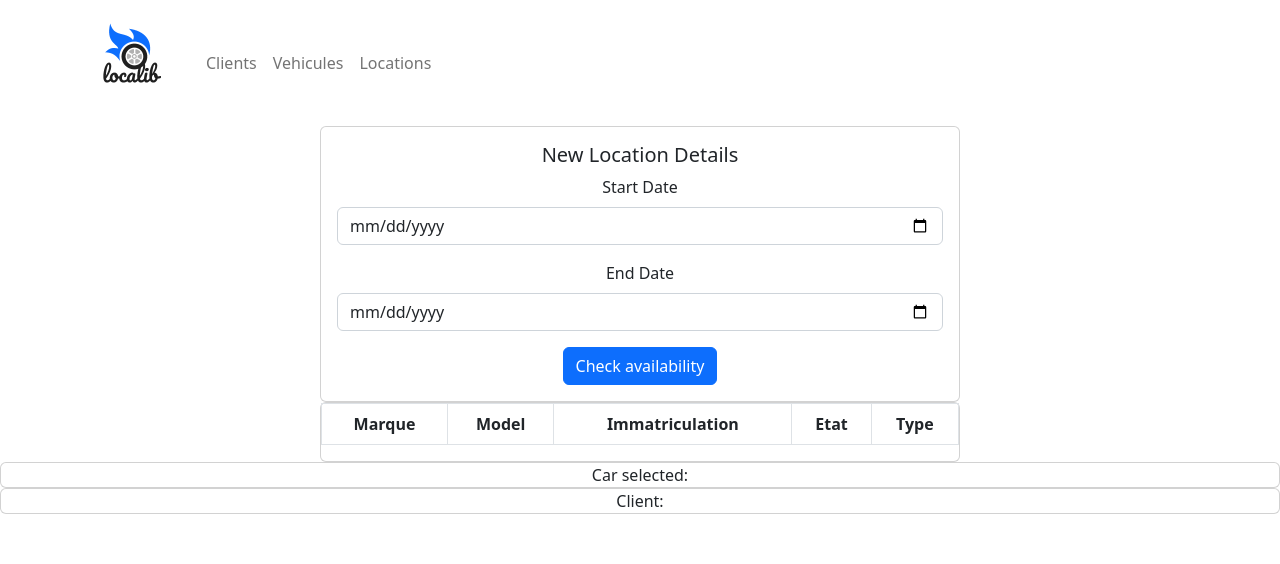
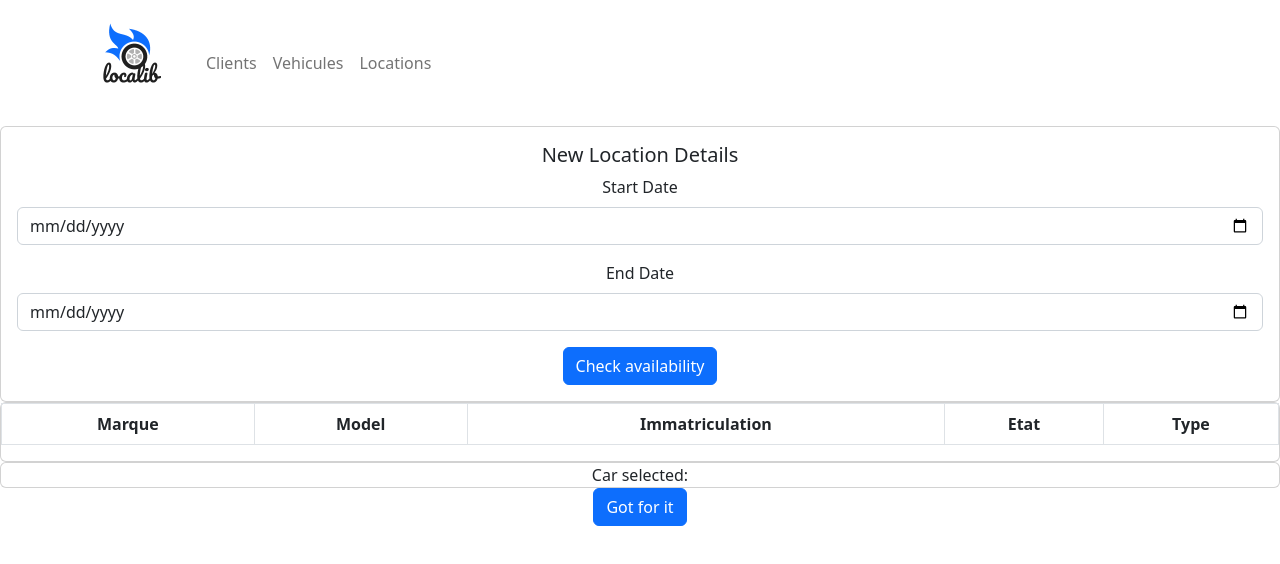
Before and after one commit to tintincita/localib-tp-mongo, a React (Create React App) app in the folder Front/: page /newLocation in a window 1280 px wide. Shown: the top 564 px of the page. Built offline with nearby package versions, Linux system fonts and the light colour scheme.

Commit message:
Feat: new location on its own page :boom:

```diff
--- a/Front/src/components/clients/form_client.js
+++ b/Front/src/components/clients/form_client.js
@@ -3,11 +3,10 @@ import Form from "react-bootstrap/Form";
 import Card from "react-bootstrap/Card";
 import React, { useEffect } from "react";
 import { deleteClient } from "../../services/client.services";
-import NewLocation from "./form_location_for_client";
 
 
-function ClientForm({handleSubmit, client, setClient, message, setMessage, clearForm }) {
-  useEffect (() => {}, [client, setClient])
+function ClientForm({ handleSubmit, client, setClient, message, setMessage, clearForm }) {
+  useEffect(() => { }, [client, setClient])
 
   const updateField = (field, value) => {
     let updatedField = {};
@@ -19,21 +18,24 @@ function ClientForm({handleSubmit, client, setClient, message, setMessage, clear
     clearForm()
   }
 
-  const handleNewLocation = () => {
-    e.preventDefault();
-  }
+  const urlForNewLocation = "/newLocation?"+client.id
+  console.log(urlForNewLocation);
 
   const handleDeleteClient = async () => {
     await deleteClient(client).then((message) => setMessage(message))
     clearForm()
   }
 
-  let deleteClientStyle = {display: "none"}
-  if(client.id) {
-    deleteClientStyle = {}
+  let clientLoadedStyle = { display: "none" }
+  if (client.id) {
+    clientLoadedStyle = {}
   }
 
   return (
+    <>
+      <Button variant="primary" size="lg" type="submit" href={urlForNewLocation} style={clientLoadedStyle}>
+        Book a Car
+      </Button>{' '}
       <Card className="mx-auto" style={{ width: "50%" }}>
         <Card.Body>
           <Card.Title>Client Details</Card.Title>
@@ -71,25 +73,23 @@ function ClientForm({handleSubmit, client, setClient, message, setMessage, clear
               value={client.phone}
               onChange={(e) => updateField("phone", e.target.value)}
             />
+
             <div className="d-grid gap-2">
               <Button variant="primary" size="lg" type="submit" onSubmit={handleSubmit}>
                 Update Client Details
               </Button>{' '}
-          <Button variant="primary" size="lg" type="submit" onSubmit={handleNewLocation} style={deleteClientStyle}>
-            Book a Car
-          </Button>{' '}
               <Button variant="primary" type="reset" onClick={handleClearForm}>
                 Clear Form
               </Button>{' '}
-          <Button variant="danger" type="submit" onClick={handleDeleteClient} style={deleteClientStyle}>
+              <Button variant="danger" type="submit" onClick={handleDeleteClient} style={clientLoadedStyle}>
                 Delete Client
               </Button>{' '}
             </div>
           </Form>
         </Card.Body>
         <div className="message">{message ? <p>{message}</p> : null}</div>
-      <NewLocation client={client} />
       </Card>
+    </>
   );
 }
 
--- a/Front/src/pages/newLocation.pages.js
+++ b/Front/src/pages/newLocation.pages.js
@@ -6,16 +6,30 @@ import Table from "react-bootstrap/esm/Table";
 import Moment from "moment";
 
 import { getVehiculesAvailable } from "../services/vehicules.services";
+import { createLocation } from "../services/locations.services"
+
 
 const NewLocation = () => {
+  // console.log("client: ", client);
+  // console.log(data);
+  // console.log(window.location.href)
+  // let wholeUrl = window.location.href
+  // console.log(wholeUrl);
+  // let bitIwant = wholeUrl.slice(-24)
+  // console.log("bitIwant", bitIwant);
+  let client = window.location.href.slice(-24)
+
   const [location, setLocation] = useState({
     startDate: "",
     endDate: "",
-    prixTotal: 0,
     vehicule: "",
-    client: "",
+    client: client,
   });
   const [records, setRecords] = useState([]);
+  const [message, setMessage] = useState("")
+
+
+  console.log("location: ", location);
 
   const updateField = (field, value) => {
     let updatedField = {};
@@ -25,8 +39,10 @@ const NewLocation = () => {
 
   const handleCheckAvailability = (e) => {
     e.preventDefault();
+    // setLocation((location) => ({ ...location, ...{ client: client.id } }));
     console.log(e.target);
     console.log(location);
+
     getVehiculesAvailable(location.startDate, location.endDate).then((res) => {
       console.log("res", res);
       setRecords(res);
@@ -36,6 +52,17 @@ const NewLocation = () => {
   const handleVehiculeClick = (record) => {
     setLocation((location) => ({ ...location, ...{ vehicule: record.id } }));
   };
+
+  const handleLocationSubmit = () => {
+    try {
+      createLocation(location)
+      setMessage("Location successful")
+    } catch(error) {
+      console.log(error);
+      setMessage("something went wrong")
+    }
+  };
+
   const renderListing = () => {
     let recordList = [];
 
@@ -53,9 +80,10 @@ const NewLocation = () => {
     return recordList;
   };
 
+
   return (
     <>
-      <Card className="mx-auto" style={{ width: "50%" }}>
+      <Card className="mx-auto">
         <Card.Body>
           <Card.Title>New Location Details</Card.Title>
           <Form onSubmit={handleCheckAvailability}>
@@ -79,7 +107,7 @@ const NewLocation = () => {
           </Form>
         </Card.Body>
       </Card>
-      <Card className="mx-auto" style={{ width: "50%" }}>
+      <Card className="mx-auto">
         <Table striped bordered hover>
           <thead>
             <tr>
@@ -94,9 +122,8 @@ const NewLocation = () => {
         </Table>
       </Card>
       <Card>Car selected: {location.vehicule}</Card>
-      <Card>
-        Client:
-      </Card>
+      <Button onClick={handleLocationSubmit}>Got for it</Button>
+      <div className="message">{message ? <p>{message}</p> : null}</div>
     </>
   );
 };
```
Also changed, not shown: Front/src/components/new_location.js (renamed from Front/src/components/clients/form_location_for_client.js). Lines whose indentation alone changed are shown as unchanged.
